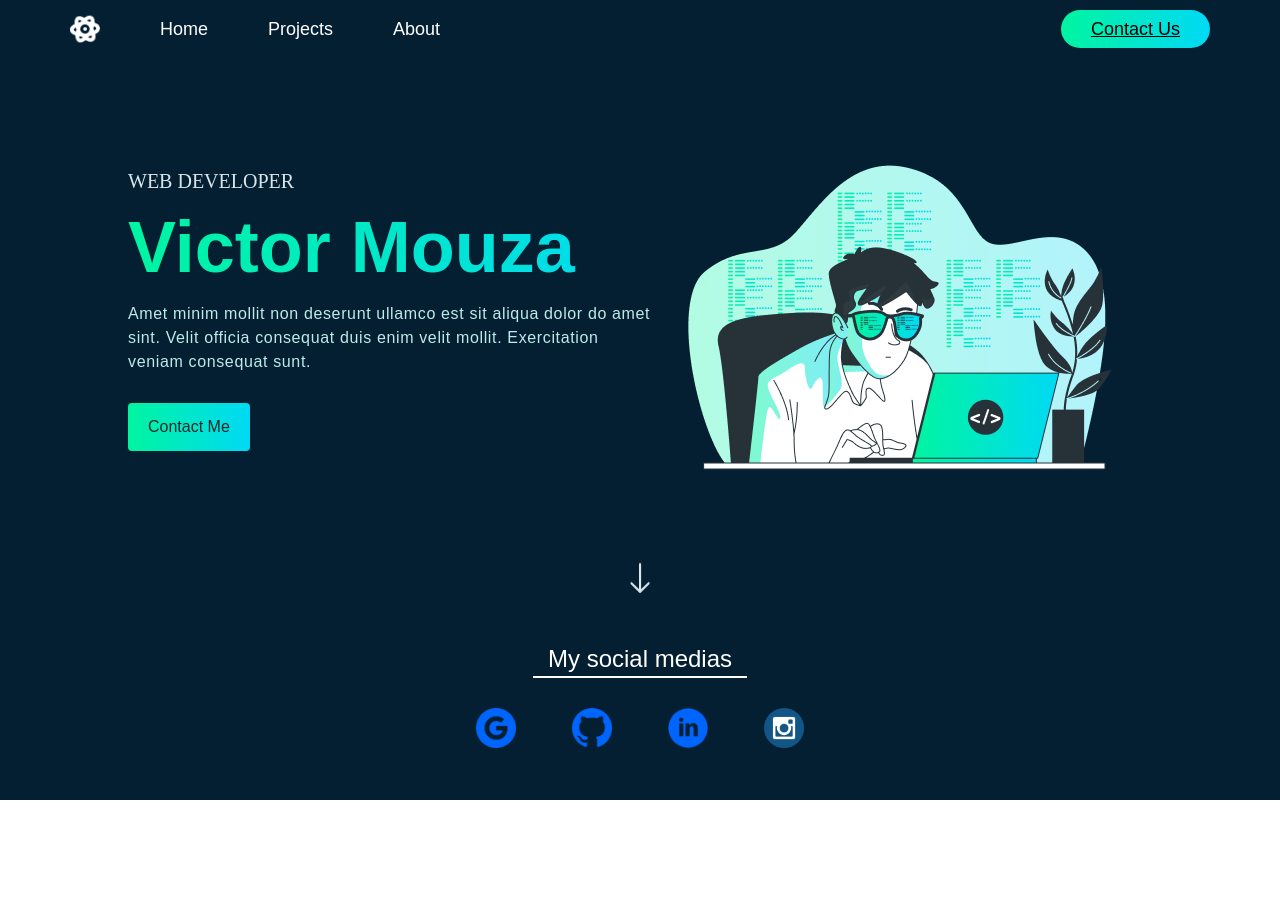
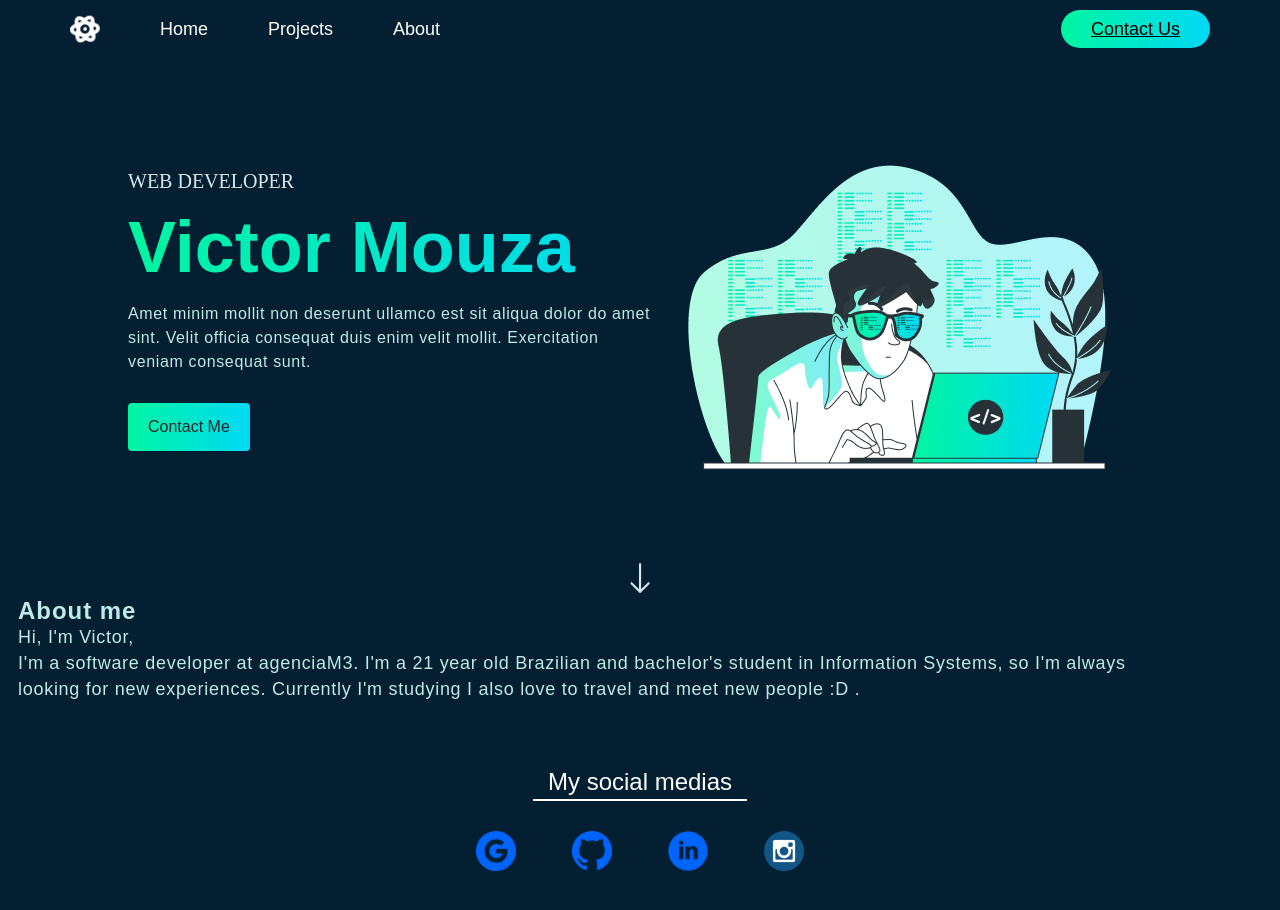
Before and after one commit to OmagnetFirel/my-portfolio, a React (Create React App) app in the folder my-portfolio/: page / in a window 1280 px wide. Shown: the top 910 px of the page. Before the commit the page ends 800 px from the top, so only its background shows below. Built offline with nearby package versions, Linux system fonts and the light colour scheme.

Commit message:
feat: adiciona section resume

```diff
--- a/my-portfolio/src/App.scss
+++ b/my-portfolio/src/App.scss
@@ -4,7 +4,7 @@
 }
 
 .App{
-  height: 100vh;
+  height: 100%;
   background: #041F31;
   display: flex;
   flex-direction: column;
--- a/my-portfolio/src/components/main/Main.tsx
+++ b/my-portfolio/src/components/main/Main.tsx
@@ -1,10 +1,14 @@
 import React from 'react'
 import "./styles.scss"
 import {Introduction} from "./sections/Introduction/Introduction"
+import {About} from "./sections/About/About"
+
+
 export const Main = () => {
   return (
     <main>
         <Introduction />
+        <About />
     </main>
   )
 }
--- /dev/null
+++ b/my-portfolio/src/components/main/sections/About/About.tsx
@@ -0,0 +1,23 @@
+import React from 'react'
+import "./about.scss";
+
+
+export const About = () => {
+  return (
+    <section id="about">
+        <div className="aboutContainer">
+            <h4>About me</h4>
+            <div className="aboutContainer__textWrapper">
+                <p>
+                    Hi, I'm Victor,<br />
+                    I'm a software developer at agenciaM3.
+                    I'm a 21 year old Brazilian and bachelor's student in Information Systems,
+                    so I'm always looking for new experiences.
+                    Currently I'm studying
+                    I also love to travel and meet new people :D .
+                </p>
+            </div>
+        </div>
+    </section>
+  )
+}
--- /dev/null
+++ b/my-portfolio/src/components/main/sections/About/about.scss
@@ -0,0 +1,28 @@
+#about {
+    .aboutContainer{
+        margin: 0 0 0 18px;
+        width: clamp(90%, 1100px, 100%);
+        h4 {
+            font-family: 'Montserrat', sans-serif;
+            font-style: normal;
+            font-weight: 600;
+            font-size: 24px;
+            line-height: 26px;
+            letter-spacing: 0.04em;
+            color: #BDEBEA;
+        }
+
+        &__textWrapper {
+            border-left: 1px solid linear-gradient(90deg, #00F5A0 0%, #00D9F5 100%);;
+            p {
+                font-family: 'Montserrat', sans-serif;
+                font-style: normal;
+                font-weight: 400;
+                font-size: 18px;
+                line-height: 26px;
+                letter-spacing: 0.04em;
+                color: #BDEBEA;
+            }
+        }
+    }
+}
--- a/my-portfolio/src/components/main/sections/Introduction/Introduction.tsx
+++ b/my-portfolio/src/components/main/sections/Introduction/Introduction.tsx
@@ -23,7 +23,7 @@ export const Introduction = () => {
           <img src={developer} alt="person codding" />
         </div>
       </div>
-      <a href="/sobre" className="introduction__arrowDown">
+      <a href="#about" className="introduction__arrowDown">
         <svg
           width="32"
           height="32"
--- a/my-portfolio/src/components/main/sections/Introduction/introduction.scss
+++ b/my-portfolio/src/components/main/sections/Introduction/introduction.scss
@@ -5,6 +5,7 @@
     flex-direction: column;
     justify-content: center;
     align-items: center;
+    height: 100%;
     .introductionContainer{
         display: flex;
         flex-direction: row;
```
